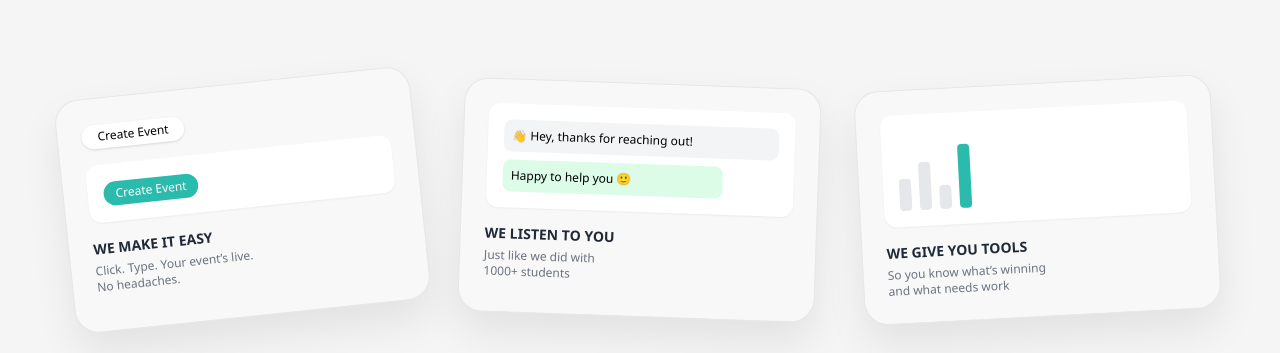
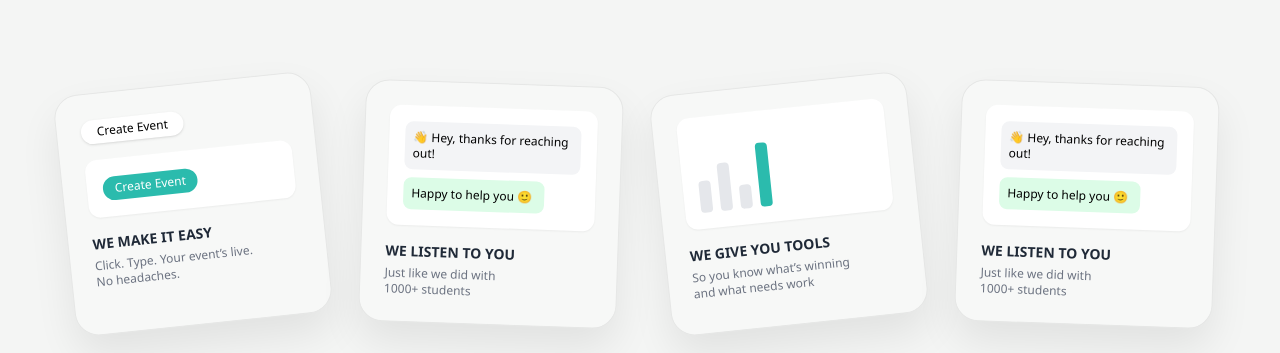
Before and after one commit to imshubhamh/Student-Portal, a React (Vite) app: page / in a window 1280 px wide. Shown: the part 447-800 px from the top of the page. Built offline with nearby package versions, Linux system fonts and the light colour scheme; no server answers.

Commit message:
updated feature card

```diff
--- a/src/components/FeatureCards.jsx
+++ b/src/components/FeatureCards.jsx
@@ -2,10 +2,11 @@ import FeatureCard from "./FeatureCard";
 
 export default function FeatureCards() {
   return (
-    <div className="grid md:grid-cols-3 gap-10 mb-28">
-      <FeatureCard variant="event" rotate="-rotate-6" />
-      <FeatureCard variant="chat" rotate="rotate-2" />
-      <FeatureCard variant="graph" rotate="-rotate-3" />
-    </div>
+      <div className="grid md:grid-cols-4 gap-10 mb-28">
+           <FeatureCard variant="event" rotate="-rotate-6" />
+           <FeatureCard variant="chat" rotate="rotate-2" />
+           <FeatureCard variant="graph" rotate="-rotate-6" />
+           <FeatureCard variant="chat" rotate="rotate-2" />
+         </div>
   );
 }
```
